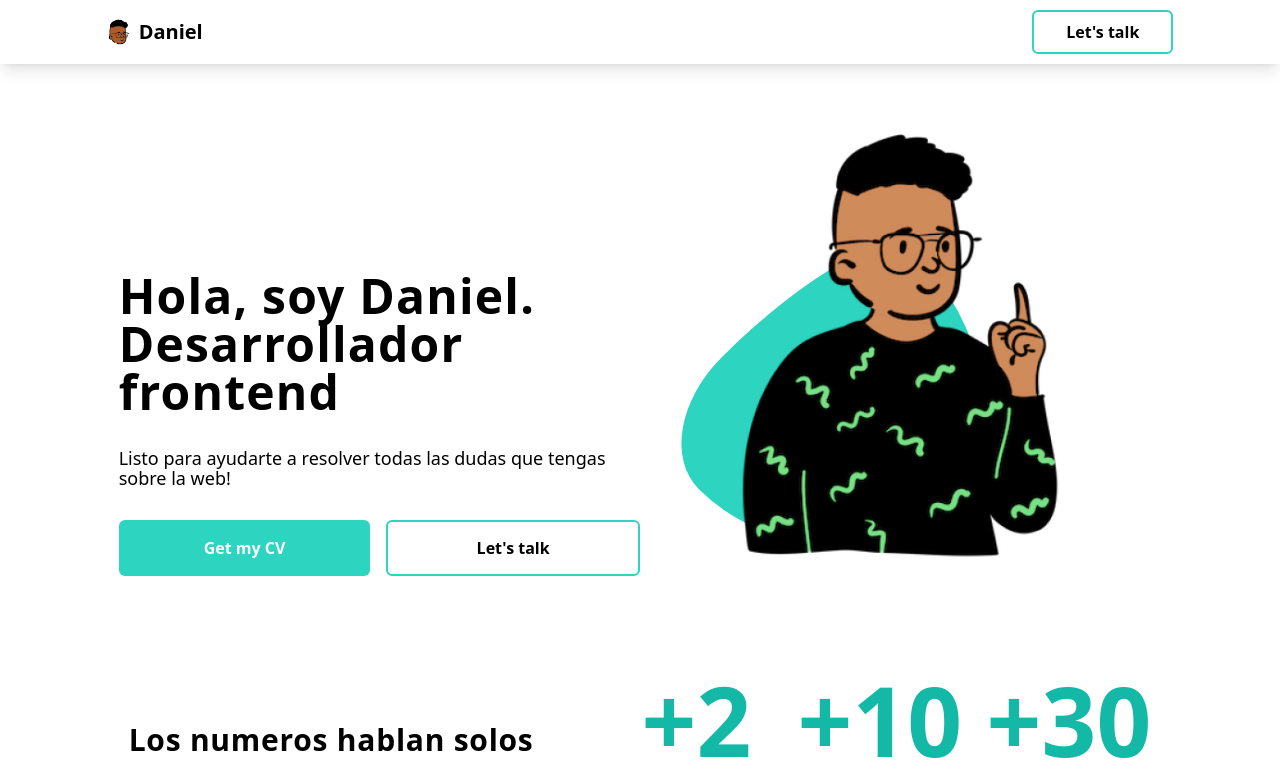
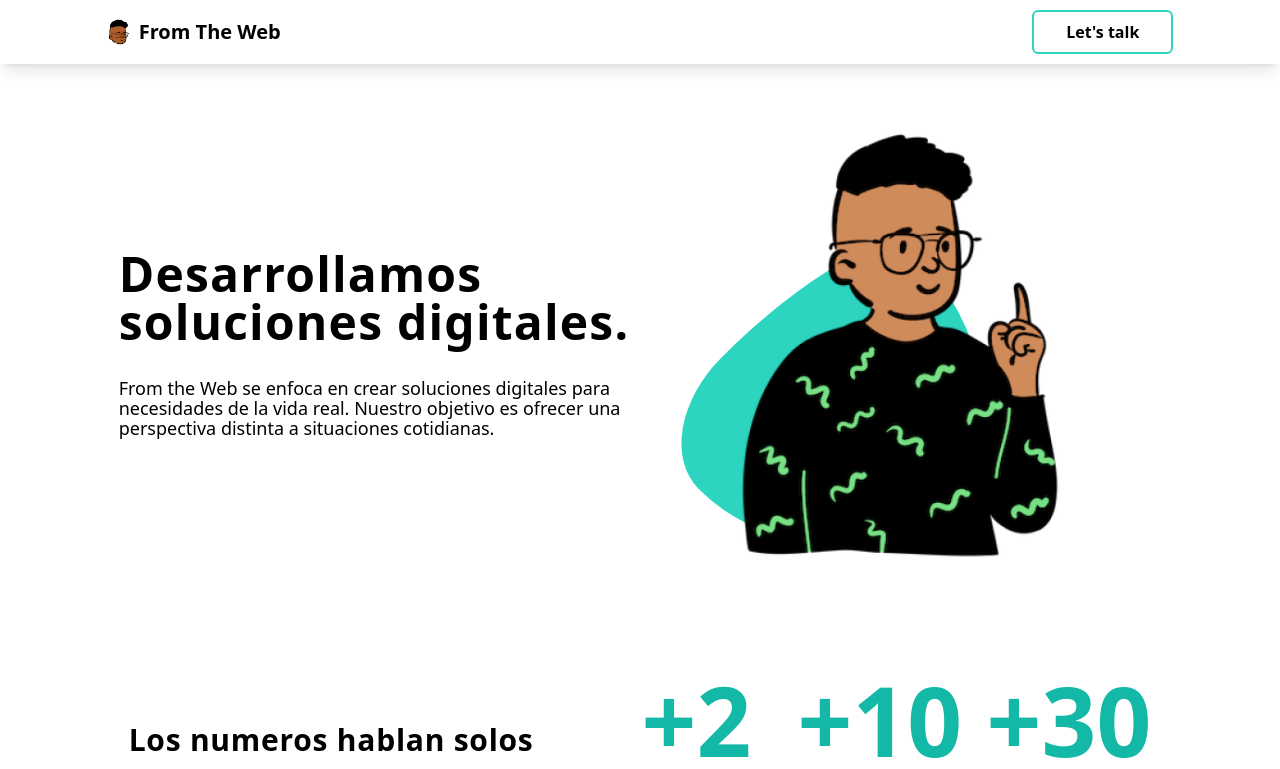
Before and after one commit to DanielAzocarDev/landingPage, a React (Vite) app: page / in a window 1280 px wide. Shown: the top 769 px of the page. Built offline with nearby package versions, Linux system fonts and the light colour scheme.

Commit message:
update navbar and hero section

```diff
--- a/src/components/hero/Hero.jsx
+++ b/src/components/hero/Hero.jsx
@@ -1,26 +1,32 @@
-
-import me from '../../assets/me-1.png'
+import me from "../../assets/me-1.png";
 export const Hero = () => {
   return (
     <section className=" w-full">
       <div className="w-full lg:w-10/12 flex flex-col-reverse md:flex-row md:h-[70vh] mx-auto px-3 py-12">
-        <div className="flex flex-col gap-3 lg:gap-8 md:w-1/2 md:justify-end ">
-          <h1 className=" text-5xl font-black tracking-wide">Hola, soy Daniel. Desarrollador frontend</h1>
-          <p className=" text-lg font-light leading-5">Listo para ayudarte a resolver todas las dudas que tengas sobre la web!</p>
-          <div className='flex flex-col gap-4 md:flex-row'>
+        <div className="flex flex-col justify-end md:justify-center gap-3 lg:gap-8 md:w-1/2  ">
+          <h1 className="text-5xl font-bold tracking-wide">
+            Desarrollamos soluciones digitales.
+          </h1>
+          <p className="text-lg font-light leading-5">
+            From the Web se enfoca en crear soluciones digitales para
+            necesidades de la vida real. Nuestro objetivo es ofrecer una
+            perspectiva distinta a situaciones cotidianas.
+          </p>
+          {/* <div className='flex flex-col gap-4 md:flex-row'>
             <a href='/assets/Daniel_frontend_CV.pdf' className=" w-full flex justify-center items-center bg-teal-400 hover:bg-transparent text-white hover:text-black font-bold h-14 rounded-md hover:border-2 hover:border-teal-400" download>Get my CV</a>
             <a href="mailto:danielazocardev@gmail.com" className=" w-full flex justify-center items-center font-bold h-14 rounded-md border-2 border-teal-400 hover:border-none hover:bg-teal-400 hover:text-white">Let's talk</a>
-          </div>
+          </div> */}
         </div>
-        <div className='relative flex justify-center md:h-full md:w-1/2 overflow-hidden'>
-          <div style={{
-            borderRadius: "23% 77% 70% 30% / 66% 45% 55% 34% "
-          }} className='absolute hidden md:block bottom-1 right-0 w-56 h-80 md:w-44 md:h-64 md:left-20 lg:w-64 lg:h-80 bg-teal-400 rotate-45'>
-
-          </div>
-          <img className='h-full relative' src={me} alt="" />
+        <div className="relative flex justify-center md:h-full md:w-1/2 overflow-hidden">
+          <div
+            style={{
+              borderRadius: "23% 77% 70% 30% / 66% 45% 55% 34% ",
+            }}
+            className="absolute hidden md:block bottom-1 right-0 w-56 h-80 md:w-44 md:h-64 md:left-20 lg:w-64 lg:h-80 bg-teal-400 rotate-45"
+          ></div>
+          <img className="h-full relative" src={me} alt="" />
         </div>
       </div>
     </section>
-  )
-}
+  );
+};
--- a/src/components/navbar/Navbar.jsx
+++ b/src/components/navbar/Navbar.jsx
@@ -1,18 +1,23 @@
-import Avatar from '../../assets/Avatar.png'
+import Avatar from "../../assets/Avatar.png";
 
 export const Navbar = () => {
   return (
     <nav className="w-full h-16 shadow-lg">
       <div className=" w-11/12 h-full lg:w-10/12 flex justify-between items-center mx-auto">
-        <div className='flex items-center gap-2'>
-          <div className=' w-6'>
+        <div className="flex items-center gap-2">
+          <div className=" w-6">
             <img src={Avatar} alt="" />
           </div>
-          <h2 className=' text-xl font-black'>Daniel</h2>
+          <h2 className=" text-xl font-black">From The Web</h2>
         </div>
 
-        <a href="mailto:danielazocardev@gmail.com" className=" font-bold h-11 px-8 flex justify-center items-center rounded-md border-2 border-teal-400 hover:border-none hover:bg-teal-400 hover:text-white">Let's talk</a>
+        <a
+          href="mailto:hello@fromtheweb.com"
+          className=" font-bold h-11 px-8 flex justify-center items-center rounded-md border-2 border-teal-400 hover:border-none hover:bg-teal-400 hover:text-white"
+        >
+          Let's talk
+        </a>
       </div>
     </nav>
-  )
-}
+  );
+};
```
